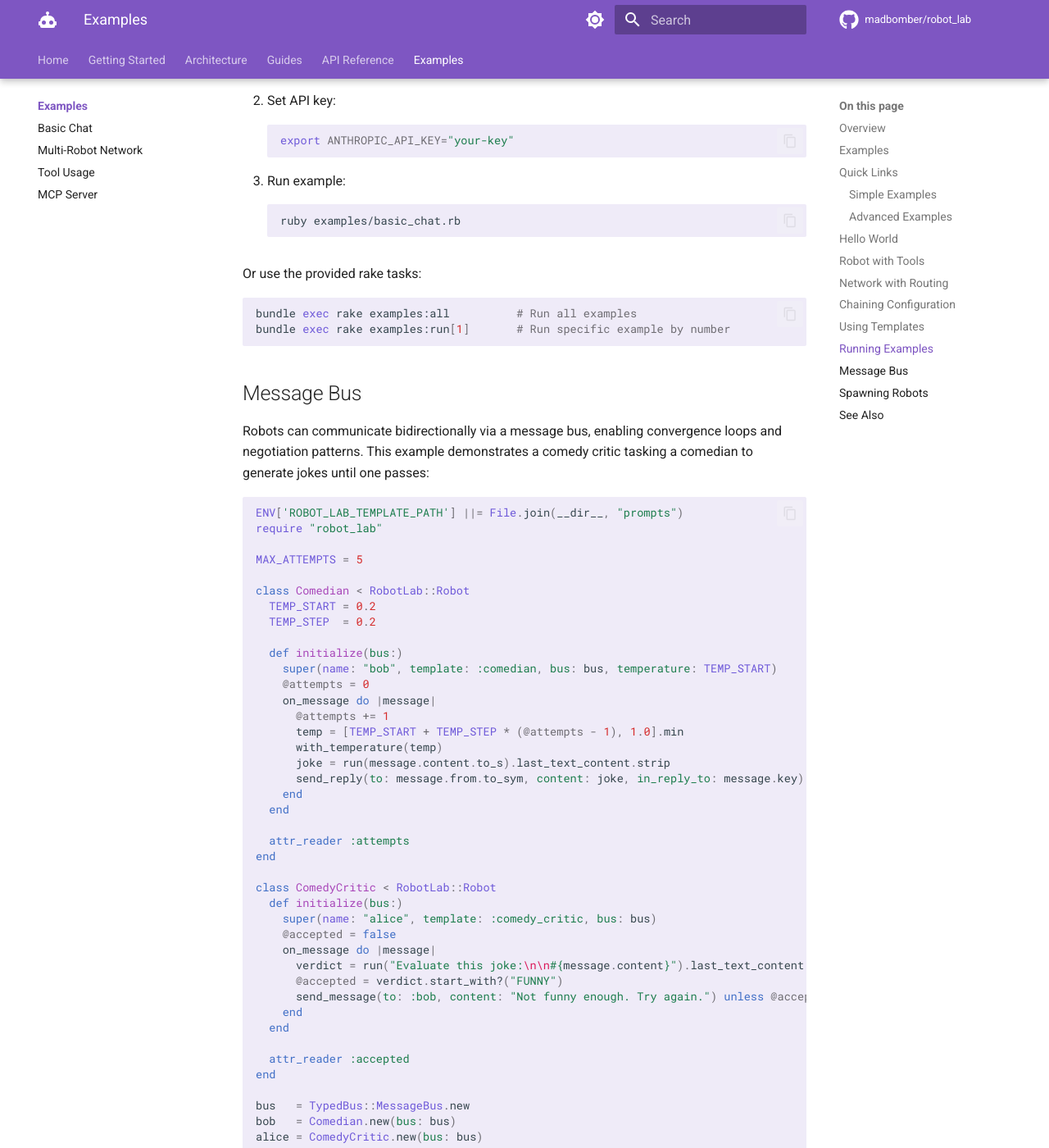
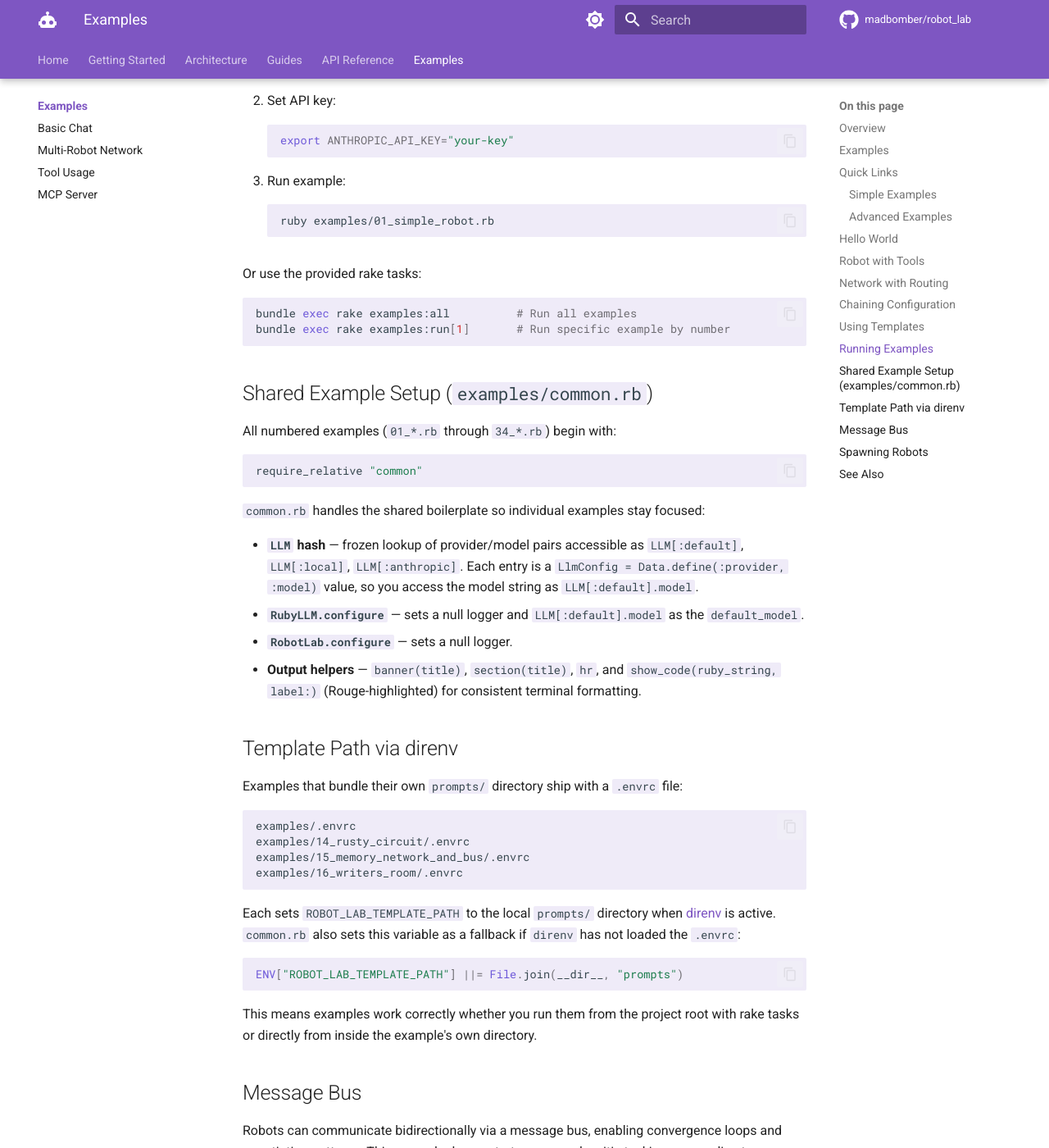
Before and after one commit to MadBomber/robot_lab, an MkDocs documentation site: the page built from docs/examples/index.md, in a window 1280 px wide and 1400 px high, scrolled down 3602 px. Shown: the whole window at 82% size. Built offline with MkDocs 1.6.1 and Material for MkDocs 9.7.7, drawn with Linux system fonts in a browser that asks for light colours; comment, search, counter and statistics services are not loaded.

Commit message:
prep for v0.2.1 release

````diff
--- a/docs/examples/index.md
+++ b/docs/examples/index.md
@@ -159,7 +159,7 @@ puts result.last_text_content
 
 3. Run example:
    ```bash
-   ruby examples/basic_chat.rb
+   ruby examples/01_simple_robot.rb
    ```
 
 Or use the provided rake tasks:
@@ -168,6 +168,40 @@ Or use the provided rake tasks:
 bundle exec rake examples:all          # Run all examples
 bundle exec rake examples:run[1]       # Run specific example by number
 ```
+
+## Shared Example Setup (`examples/common.rb`)
+
+All numbered examples (`01_*.rb` through `34_*.rb`) begin with:
+
+```ruby
+require_relative "common"
+```
+
+`common.rb` handles the shared boilerplate so individual examples stay focused:
+
+- **`LLM` hash** — frozen lookup of provider/model pairs accessible as `LLM[:default]`, `LLM[:local]`, `LLM[:anthropic]`. Each entry is a `LlmConfig = Data.define(:provider, :model)` value, so you access the model string as `LLM[:default].model`.
+- **`RubyLLM.configure`** — sets a null logger and `LLM[:default].model` as the `default_model`.
+- **`RobotLab.configure`** — sets a null logger.
+- **Output helpers** — `banner(title)`, `section(title)`, `hr`, and `show_code(ruby_string, label:)` (Rouge-highlighted) for consistent terminal formatting.
+
+## Template Path via direnv
+
+Examples that bundle their own `prompts/` directory ship with a `.envrc` file:
+
+```
+examples/.envrc
+examples/14_rusty_circuit/.envrc
+examples/15_memory_network_and_bus/.envrc
+examples/16_writers_room/.envrc
+```
+
+Each sets `ROBOT_LAB_TEMPLATE_PATH` to the local `prompts/` directory when [direnv](https://direnv.net/) is active. `common.rb` also sets this variable as a fallback if `direnv` has not loaded the `.envrc`:
+
+```ruby
+ENV["ROBOT_LAB_TEMPLATE_PATH"] ||= File.join(__dir__, "prompts")
+```
+
+This means examples work correctly whether you run them from the project root with rake tasks or directly from inside the example's own directory.
 
 ## Message Bus
 
````
Also changed, not shown: CHANGELOG.md (+18 -1 lines), README.md (+9 -1 lines), docs/getting-started/configuration.md (+19 -6 lines), docs/guides/index.md (+7 -2 lines), docs/guides/knowledge.md (+7 -1 lines), docs/index.md (+24 -0 lines), examples/README.md (+1 -1 lines).
